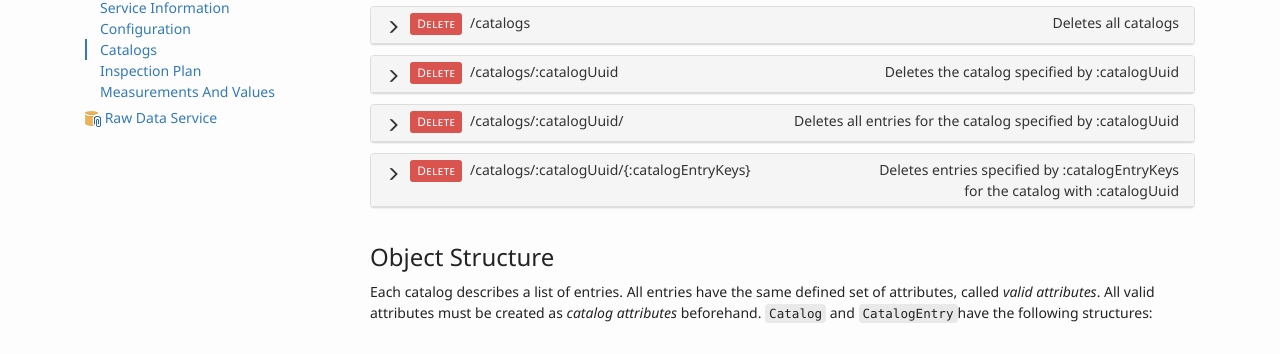
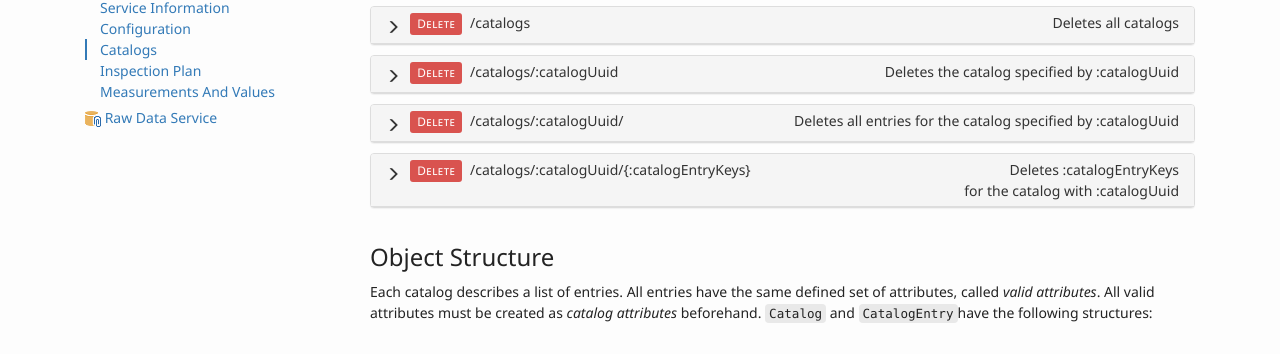
Before and after one commit to ZEISS-PiWeb/PiWeb-Api, a Jekyll site: the page built from _pages/01-restapi.md, in a window 1280 px wide and 900 px high, scrolled down 4827 px. Shown: the part 95-449 px from the top of the window. Built offline with Jekyll 4.4.1, drawn with Linux system fonts in a browser that asks for light colours.

Commit message:
Update 012-dataservice.md

```diff
--- a/_pages/012-dataservice.md
+++ b/_pages/012-dataservice.md
@@ -618,7 +618,7 @@
 {% assign linkId="catalogEndpointDeleteEntries" %}
 {% assign method="DELETE" %}
 {% assign endpoint="/catalogs/:catalogUuid/{:catalogEntryKeys}" %}
-{% assign summary="Deletes entries specified by :catalogEntryKeys<br/> for the catalog with :catalogUuid" %}
+{% assign summary="Deletes :catalogEntryKeys<br/> for the catalog with :catalogUuid" %}
 {% assign description="" %}
 
 {% assign exampleCaption="Delete the entries with key 1 and 3 from the catalog with uuid 8c376bee-ffe3-4ee4-abb9-a55b492e69ad" %}
```
